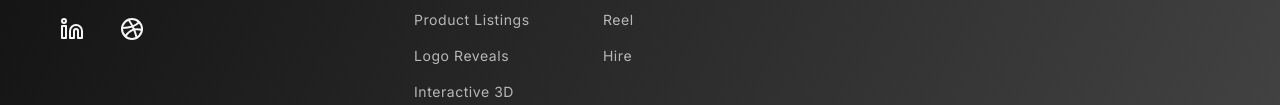
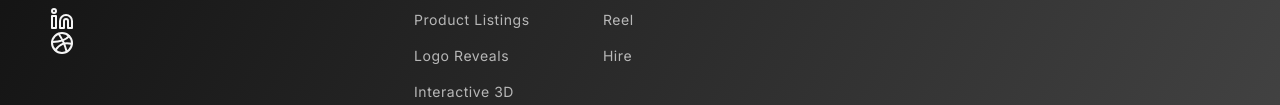
Before and after one commit to brzrkmotionstudio/brzrk-website, a website built with Parcel: page index.html in a window 1280 px wide. Shown: the part 4307-4412 px from the top of the page. Built offline with nearby package versions, Linux system fonts and the light colour scheme.

Commit message:
Final tweaks

```diff
--- a/index.css
+++ b/index.css
@@ -175,8 +175,6 @@ html {
 }
 
 .social-list {
-    display: flex;
-    gap: 16px;
     margin-bottom: 28px;
 }
 
--- a/index.html
+++ b/index.html
@@ -227,12 +227,12 @@
                             <img src="./assets/footer-logo.svg" alt="BRZRK Motion Studio">
                         </a>
                     </div>
-                    <div class="social-list">
-                        <a href="https://www.linkedin.com/in/brzrk-motion-studio-1064aa325/" target="_blank" rel="noopener noreferrer" class="social-link min-w-[44px] min-h-[44px] flex items-center justify-center rounded focus:outline-none focus-visible:ring-2 focus-visible:ring-primary focus-visible:ring-offset-2 ring-offset-black transition-all duration-200 hover:-translate-y-0.5" aria-label="LinkedIn">
+                    <div class="social-list w-fit">
+                        <a href="https://www.linkedin.com/in/brzrk-motion-studio-1064aa325/" target="_blank" rel="noopener noreferrer" class="social-link flex items-center justify-center rounded focus:outline-none focus-visible:ring-2 focus-visible:ring-primary focus-visible:ring-offset-2 ring-offset-black transition-all duration-200 hover:-translate-y-0.5" aria-label="LinkedIn">
                             <svg xmlns="http://www.w3.org/2000/svg" width="24" height="24" viewBox="0 0 24 24" fill="none" stroke="currentColor" stroke-width="2" stroke-linecap="round" stroke-linejoin="round" class="feather feather-linkedin"><path d="M16 8a6 6 0 0 1 6 6v7h-4v-7a2 2 0 0 0-2-2 2 2 0 0 0-2 2v7h-4v-7a6 6 0 0 1 6-6z"></path><rect x="2" y="9" width="4" height="12"></rect><circle cx="4" cy="4" r="2"></circle></svg>
                         </a>
                         <!-- YouTube icon hidden for now -->
-                        <a href="https://dribbble.com/brzrkmotionstudio" target="_blank" rel="noopener noreferrer" class="social-link min-w-[44px] min-h-[44px] flex items-center justify-center rounded focus:outline-none focus-visible:ring-2 focus-visible:ring-primary focus-visible:ring-offset-2 ring-offset-black transition-all duration-200 hover:-translate-y-0.5" aria-label="Dribbble">
+                        <a href="https://dribbble.com/brzrkmotionstudio" target="_blank" rel="noopener noreferrer" class="social-link flex items-center justify-center rounded focus:outline-none focus-visible:ring-2 focus-visible:ring-primary focus-visible:ring-offset-2 ring-offset-black transition-all duration-200 hover:-translate-y-0.5" aria-label="Dribbble">
                             <svg xmlns="http://www.w3.org/2000/svg" width="24" height="24" viewBox="0 0 24 24" fill="none" stroke="currentColor" stroke-width="2" stroke-linecap="round" stroke-linejoin="round" class="feather feather-dribbble"><circle cx="12" cy="12" r="10"></circle><path d="M8.56 2.75c4.37 6.03 6.02 9.42 8.03 17.72m2.54-15.38c-3.72 4.35-8.94 5.66-16.88 5.85m19.5 1.9c-3.5-.93-6.63-.82-8.94 0-2.58.92-5.01 2.86-7.44 6.32"></path></svg>
                         </a>
                     </div>
```
